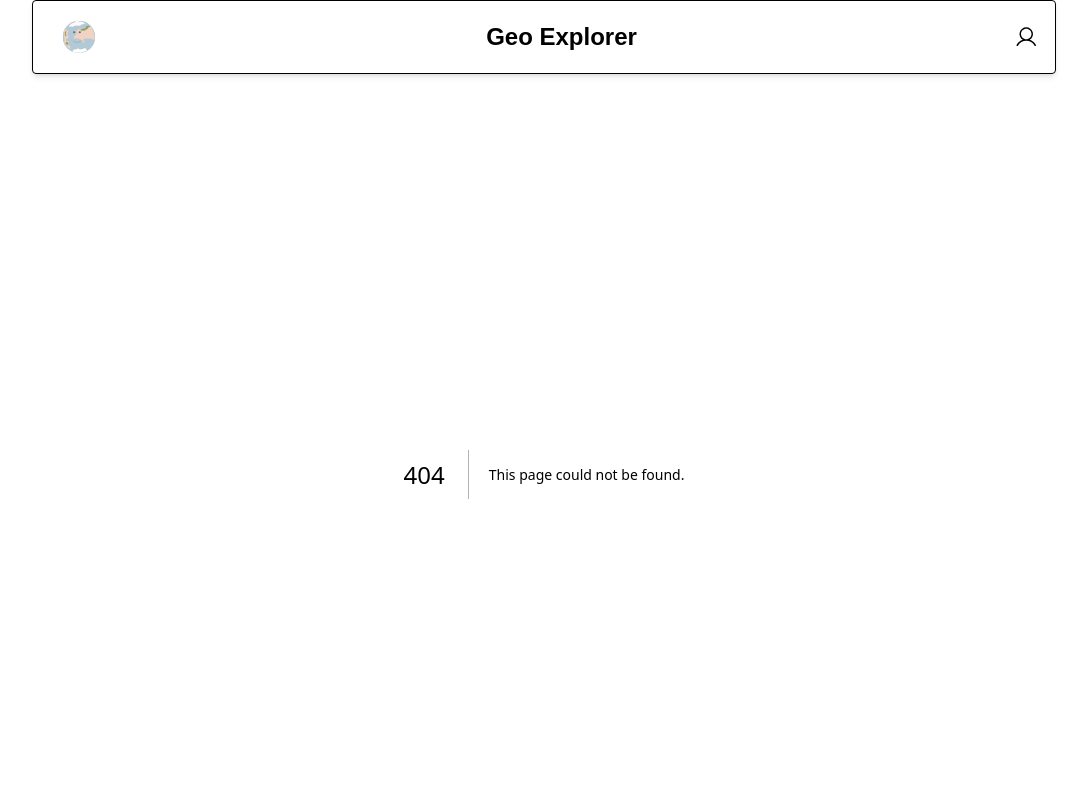
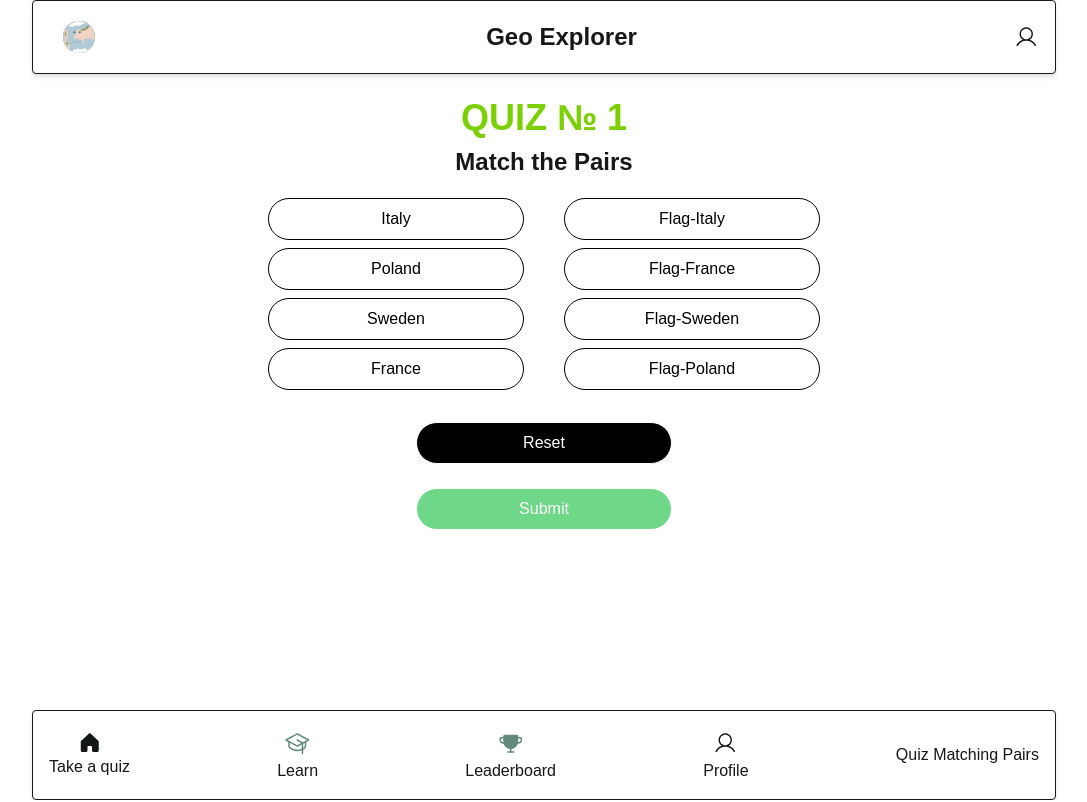
Before and after one commit to Group6-Route66/geo-explorer-fe, a Next.js app: page /testQuizMatchingPairs in a window 1280 px wide. Before the commit this address had no page. Shown: the top 802 px of the page, without its empty margins (96-1183 px from the left). Built offline with nearby package versions, Linux system fonts and the light colour scheme.

Commit message:
15 - Quiz Matching Pairs completed

```diff
--- /dev/null
+++ b/src/app/testQuizMatchingPairs/page.jsx
@@ -0,0 +1,9 @@
+import { QuizMatchingPairsCard } from "@/components";
+
+export default function QuizMatchingPairs() {
+    return (
+      <div>
+       < QuizMatchingPairsCard />
+      </div>
+    );
+  }
--- a/src/components/Continent.jsx
+++ b/src/components/Continent.jsx
@@ -44,17 +44,17 @@ const Continent = () => {
             </button>
             <button
               className="w-full block bg-green hover:bg-green-700 text-white rounded-4xl items-center m-2 p-2"
+              value="Europe"
+              onClick={handleOnclickContinent}
+            >
+              Europe
+            </button>
+            <button
+              className="w-full block bg-green hover:bg-green-700 text-white rounded-4xl items-center m-2 p-2"
               value="Asia"
               onClick={handleOnclickContinent}
             >
               Asia
-            </button>
-            <button
-              className="w-full block bg-green hover:bg-green-700 text-white rounded-4xl items-center m-2 p-2"
-              value="Europe"
-              onClick={handleOnclickContinent}
-            >
-              Europe
             </button>
             <button
               className="w-full block bg-green hover:bg-green-700 text-white rounded-4xl items-center m-2 p-2"
--- a/src/components/Footer.jsx
+++ b/src/components/Footer.jsx
@@ -21,6 +21,9 @@ const Footer = () => {
         <UserIcon />
         Profile
       </Link>
+      <Link href="/testQuizMatchingPairs" className="flex flex-col items-center">
+        Quiz Matching Pairs
+      </Link>
     </footer>
   );
 };
--- /dev/null
+++ b/src/components/QuizMatchingPairsCard.jsx
@@ -0,0 +1,297 @@
+"use client";
+
+import { useEffect, useState } from "react";
+
+const QuizMatchingPairs = () => {
+  const colours = [
+    "bg-sky-600 text-white",
+    "bg-sky-600 text-white",
+    "bg-pink-600 text-white",
+    "bg-pink-600 text-white",
+    "bg-lime-600 text-white",
+    "bg-lime-600 text-white",
+    "bg-amber-600 text-white",
+    "bg-amber-600 text-white",
+  ];
+
+  const initialStyle = `w-64 bg-white text-black m-1 px-4 py-2 items-center border rounded-4xl`;
+
+  const [styleLeftButton1, setStyleLeftButton1] = useState("");
+  const [styleLeftButton2, setStyleLeftButton2] = useState("");
+  const [styleLeftButton3, setStyleLeftButton3] = useState("");
+  const [styleLeftButton4, setStyleLeftButton4] = useState("");
+  const [styleRightButton1, setStyleRightButton1] = useState("");
+  const [styleRightButton2, setStyleRightButton2] = useState("");
+  const [styleRightButton3, setStyleRightButton3] = useState("");
+  const [styleRightButton4, setStyleRightButton4] = useState("");
+
+  const [counterColour, setCounterColour] = useState(0);
+
+  const [currentAnswer, setCurrentAnswer] = useState("");
+  const [finalAnswer, setFinalAnswer] = useState([]);
+
+  useEffect(() => {
+    setStyleLeftButton1(initialStyle);
+    setStyleLeftButton2(initialStyle);
+    setStyleLeftButton3(initialStyle);
+    setStyleLeftButton4(initialStyle);
+    setStyleRightButton1(initialStyle);
+    setStyleRightButton2(initialStyle);
+    setStyleRightButton3(initialStyle);
+    setStyleRightButton4(initialStyle);
+    setCounterColour(0);
+    setCurrentAnswer("");
+    setFinalAnswer([]);
+  }, []);
+
+  function setCorrectAnswersArray(arr1, arr2) {
+    let correctAnswersArray = [];
+    for (let i = 0; i < arr1.length; i++) {
+      correctAnswersArray.push(`${arr1[i]}-${arr2[i]}`);
+      correctAnswersArray.push(`${arr2[i]}-${arr1[i]}`);
+    }
+    return correctAnswersArray;
+  }
+
+  function randomize(items) {
+    function getRandomInt(num) {
+      return Math.floor(Math.random() * num);
+    }
+    const randomArray = [];
+    while (randomArray.length < items.length) {
+      const index = getRandomInt(items.length);
+      if (!randomArray.includes(index)) {
+        randomArray.push(index);
+      }
+    }
+    return randomArray.map((index) => items[index]);
+  }
+
+  const leftButtons = ["Poland", "Sweden", "Italy", "France"];
+  const rightButtons = [
+    "Flag-Poland",
+    "Flag-Sweden",
+    "Flag-Italy",
+    "Flag-France",
+  ];
+
+  const correctAnswers = setCorrectAnswersArray(leftButtons, rightButtons);
+
+  const [randomLeftButtons, setRandomLeftButtons] = useState(
+    randomize(leftButtons)
+  );
+  const [randomRightButtons, setRandomRightButtons] = useState(
+    randomize(rightButtons)
+  );
+
+  function isOdd(number) {
+    return number % 2 === 0 ? false : true;
+  }
+
+  function handleClickButton(event) {
+    event.preventDefault();
+    if (counterColour < 8) {
+      const currentClicked = event.target.name;
+      const value = event.target.value;
+
+      setCounterColour(counterColour + 1);
+      const currentStyle = `w-64 ${colours[counterColour]} m-1 px-4 py-2 items-center border rounded-4xl`;
+
+      if (isOdd(counterColour)) {
+        finalAnswer.push(`${currentAnswer}-${value}`);
+      } else {
+        setCurrentAnswer(value);
+      }
+      console.log(finalAnswer, "<---finalAnswer");
+
+      switch (currentClicked) {
+        case "left1":
+          {
+            setStyleLeftButton1(currentStyle);
+          }
+          break;
+        case "left2":
+          {
+            setStyleLeftButton2(currentStyle);
+          }
+          break;
+        case "left3":
+          {
+            setStyleLeftButton3(currentStyle);
+          }
+          break;
+        case "left4":
+          {
+            setStyleLeftButton4(currentStyle);
+          }
+          break;
+        case "right1":
+          {
+            setStyleRightButton1(currentStyle);
+          }
+          break;
+        case "right2":
+          {
+            setStyleRightButton2(currentStyle);
+          }
+          break;
+        case "right3":
+          {
+            setStyleRightButton3(currentStyle);
+          }
+          break;
+        case "right4":
+          {
+            setStyleRightButton4(currentStyle);
+          }
+          break;
+        default:
+          break;
+      }
+    }
+  }
+
+  function handleReset() {
+    setStyleLeftButton1(initialStyle);
+    setStyleLeftButton2(initialStyle);
+    setStyleLeftButton3(initialStyle);
+    setStyleLeftButton4(initialStyle);
+    setStyleRightButton1(initialStyle);
+    setStyleRightButton2(initialStyle);
+    setStyleRightButton3(initialStyle);
+    setStyleRightButton4(initialStyle);
+    setCounterColour(0);
+    setCurrentAnswer("");
+    setFinalAnswer([]);
+  }
+
+  function handleSubmit() {
+    let isCorrectAnswer = true;
+    for (const answer of finalAnswer) {
+      if (!correctAnswers.includes(answer)) {
+        isCorrectAnswer = false;
+        break;
+      }
+    }
+    isCorrectAnswer ? console.log("Correct") : console.log("Wrong");
+  }
+
+  console.log(correctAnswers, "<---correctAnswers");
+
+  return (
+    <div className="container mx-auto px-4 lg:max-w-5xl flex flex-col justify-center items-center m-2 p-4 rounded-sm">
+      <h2 className="text-4xl font-bold text-lime-500 mb-2">QUIZ № 1</h2>
+      <h4 className="text-2xl font-bold">Match the Pairs</h4>
+      <div className="container mx-auto">
+        <section className="grid grid-cols-2">
+          <div className="flex flex-col place-items-end p-4">
+            <ul>
+              <li>
+                <button
+                  name="left1"
+                  value={randomLeftButtons[0]}
+                  onClick={handleClickButton}
+                  className={styleLeftButton1}
+                >
+                  {randomLeftButtons[0]}
+                </button>
+              </li>
+              <li>
+                <button
+                  name="left2"
+                  value={randomLeftButtons[1]}
+                  onClick={handleClickButton}
+                  className={styleLeftButton2}
+                >
+                  {randomLeftButtons[1]}
+                </button>
+              </li>
+              <li>
+                <button
+                  name="left3"
+                  value={randomLeftButtons[2]}
+                  onClick={handleClickButton}
+                  className={styleLeftButton3}
+                >
+                  {randomLeftButtons[2]}
+                </button>
+              </li>
+              <li>
+                <button
+                  name="left4"
+                  value={randomLeftButtons[3]}
+                  onClick={handleClickButton}
+                  className={styleLeftButton4}
+                >
+                  {randomLeftButtons[3]}
+                </button>
+              </li>
+            </ul>
+          </div>
+          <div className="flex flex-col place-items-start p-4">
+            <ul>
+              <li>
+                <button
+                  name="right1"
+                  value={randomRightButtons[0]}
+                  onClick={handleClickButton}
+                  className={styleRightButton1}
+                >
+                  {randomRightButtons[0]}
+                </button>
+              </li>
+              <li>
+                <button
+                  name="right2"
+                  value={randomRightButtons[1]}
+                  onClick={handleClickButton}
+                  className={styleRightButton2}
+                >
+                  {randomRightButtons[1]}
+                </button>
+              </li>
+              <li>
+                <button
+                  name="right3"
+                  value={randomRightButtons[2]}
+                  onClick={handleClickButton}
+                  className={styleRightButton3}
+                >
+                  {randomRightButtons[2]}
+                </button>
+              </li>
+              <li>
+                <button
+                  name="right4"
+                  value={randomRightButtons[3]}
+                  onClick={handleClickButton}
+                  className={styleRightButton4}
+                >
+                  {randomRightButtons[3]}
+                </button>
+              </li>
+            </ul>
+          </div>
+        </section>
+        <div className="flex justify-center p-2">
+          <button
+            className="w-64 bg-black  hover:bg-gray-700 text-white m-1 px-4 py-2 items-center border rounded-4xl"
+            onClick={handleReset}
+          >
+            Reset
+          </button>
+        </div>
+        <div className="flex justify-center p-2">
+          <button
+            className="w-64 bg-green hover:bg-green-700 text-white m-1 px-4 py-2 items-center border rounded-4xl"
+            onClick={handleSubmit}
+          >
+            Submit
+          </button>
+        </div>
+      </div>
+    </div>
+  );
+};
+
+export default QuizMatchingPairs;
--- a/src/components/index.js
+++ b/src/components/index.js
@@ -2,5 +2,6 @@ export { default as Header } from "./Header";
 export { default as Footer } from "./Footer";
 export { default as WelcomeScreen } from "./WelcomeScreen";
 export { default as Continent } from "./Continent";
+export { default as QuizMatchingPairsCard } from "./QuizMatchingPairsCard";
 
 export * from "./ui";
--- a/src/styles/globals.css
+++ b/src/styles/globals.css
@@ -4,13 +4,11 @@
   --background: #ffffff;
   --foreground: #171717;
   --main-text: #de2323;
-  /* --button-background: #6ED788; */
 }
 
 @theme inline {
   --color-background: var(--background);
   --color-foreground: var(--foreground);
-  --color-button-background: var(--button-background);
   --font-sans: var(--font-geist-sans);
   --font-mono: var(--font-geist-mono);
 
@@ -43,7 +41,6 @@ h1 {
   font-weight: 600;
 }
 
-
 button {
   cursor: pointer;
 }
```
